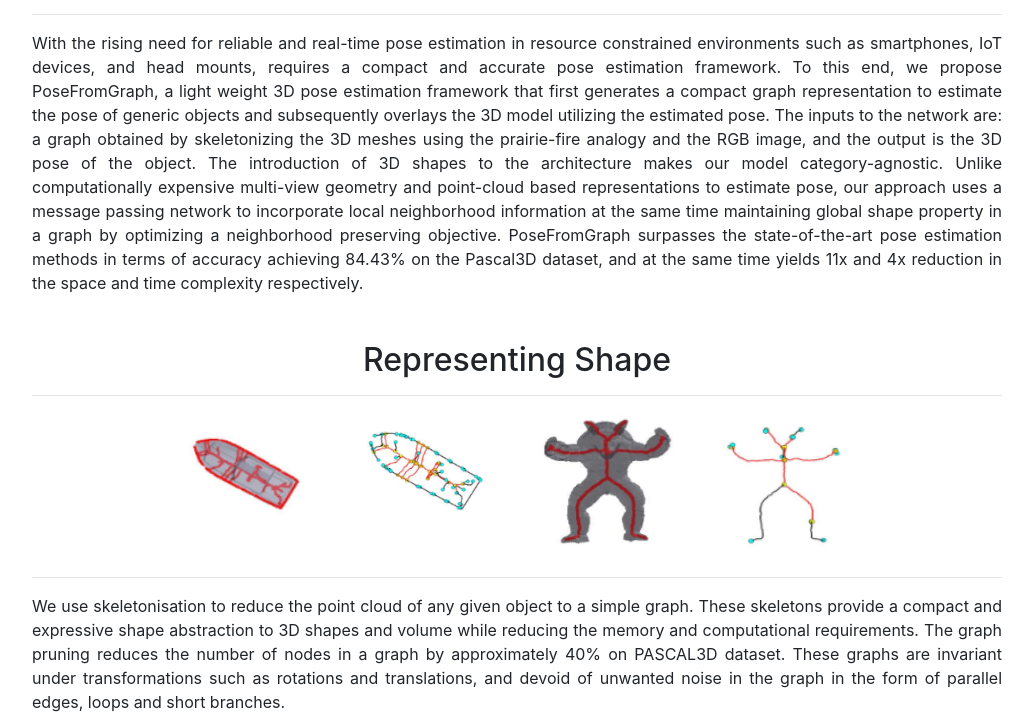
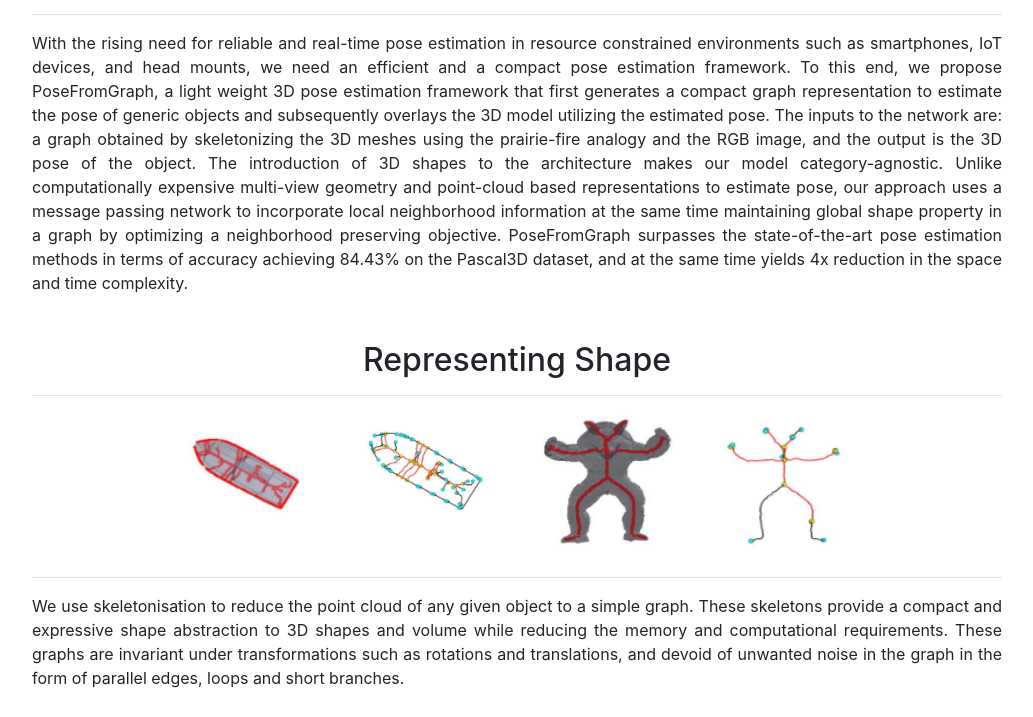
Before and after one commit to iLab-tcs/iLab.github.io, a plain HTML site: page index.html in a window 1280 px wide. Shown: the part 920-1637 px from the top of the page, without its empty margins (123-1156 px from the left). Drawn offline with nearby package versions, Linux system fonts and the light colour scheme.

Commit message:
Updated project page

```diff
--- a/index.html
+++ b/index.html
@@ -47,7 +47,7 @@
 
         </div>
         <hr>
-        <p> With the rising need for reliable and real-time pose estimation in resource constrained environments such as smartphones, IoT devices, and head mounts, requires a compact and accurate pose estimation framework. To this end, we propose PoseFromGraph, a light weight 3D pose estimation framework that first generates a compact graph representation to estimate the pose of generic objects and subsequently overlays the 3D model utilizing the estimated pose. The inputs to the network are: a graph obtained by skeletonizing the 3D meshes using the prairie-fire analogy and the RGB image, and the output is the 3D pose of the object. The introduction of 3D shapes to the architecture makes our model category-agnostic. Unlike computationally expensive multi-view geometry and point-cloud based representations to estimate pose, our approach uses a message passing network to incorporate local neighborhood information at the same time maintaining global shape property in a graph by optimizing a neighborhood preserving objective. PoseFromGraph surpasses the state-of-the-art pose estimation methods in terms of accuracy achieving 84.43% on the Pascal3D dataset, and at the same time yields 11x and 4x reduction in the space and time complexity respectively. </p>
+        <p> With the rising need for reliable and real-time pose estimation in resource constrained environments such as smartphones, IoT devices, and head mounts, we need an efficient and a compact pose estimation framework. To this end, we propose PoseFromGraph, a light weight 3D pose estimation framework that first generates a compact graph representation to estimate the pose of generic objects and subsequently overlays the 3D model utilizing the estimated pose. The inputs to the network are: a graph obtained by skeletonizing the 3D meshes using the prairie-fire analogy and the RGB image, and the output is the 3D pose of the object. The introduction of 3D shapes to the architecture makes our model category-agnostic. Unlike computationally expensive multi-view geometry and point-cloud based representations to estimate pose, our approach uses a message passing network to incorporate local neighborhood information at the same time maintaining global shape property in a graph by optimizing a neighborhood preserving objective. PoseFromGraph surpasses the state-of-the-art pose estimation methods in terms of accuracy achieving 84.43% on the Pascal3D dataset, and at the same time yields 4x reduction in the space and time complexity. </p>
     </div>
 
     <div class="section">
@@ -73,8 +73,7 @@
 
         <hr>
         <p>
-            We use skeletonisation to reduce the point cloud of any given object to a simple graph. These skeletons provide a compact and expressive shape abstraction to 3D shapes and volume while reducing the memory and computational requirements. The graph pruning reduces the number of nodes in a graph by approximately 40% on PASCAL3D dataset.
-            These graphs are invariant under transformations such as rotations and translations, and devoid of unwanted noise in the graph in the form of parallel edges, loops and short branches.
+            We use skeletonisation to reduce the point cloud of any given object to a simple graph. These skeletons provide a compact and expressive shape abstraction to 3D shapes and volume while reducing the memory and computational requirements. These graphs are invariant under transformations such as rotations and translations, and devoid of unwanted noise in the graph in the form of parallel edges, loops and short branches.
 
 
 
@@ -100,7 +99,7 @@
         <hr>
         <p>
             We perform our evaluation on the Pascal3D+ dataset.
-            We achieve state-of-the-art accuracy while reducing the memory and time requirements by 35% and 77% respectively.
+            We achieve state-of-the-art accuracy while reducing the memory and time requirements by approximately 4 times.
         </p>
 
 	    <div class="row justify-content-center">
```
Also changed, not shown: images/results.png.
